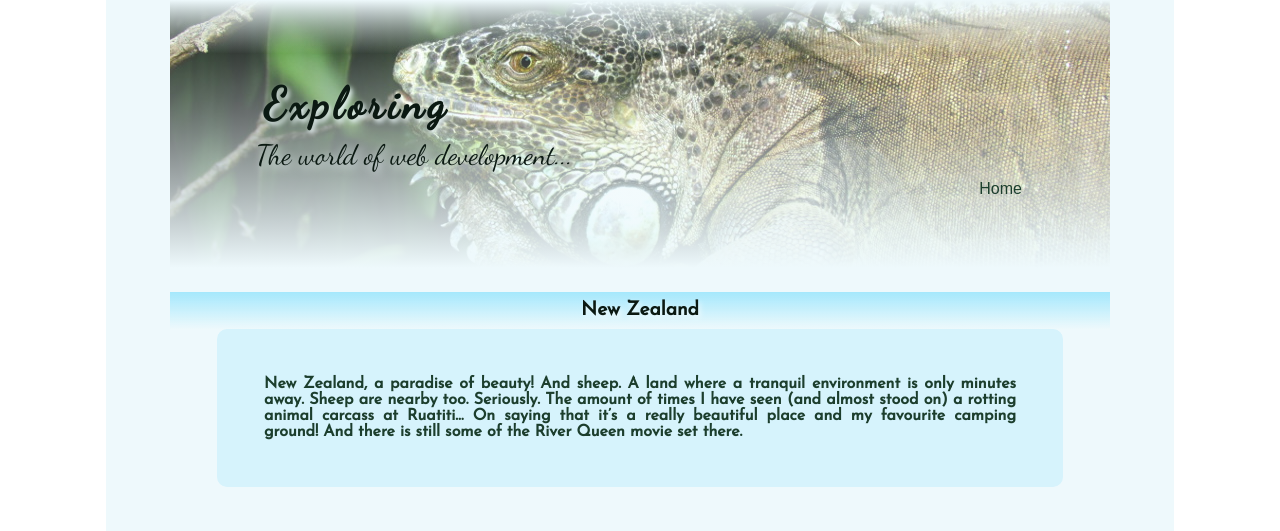
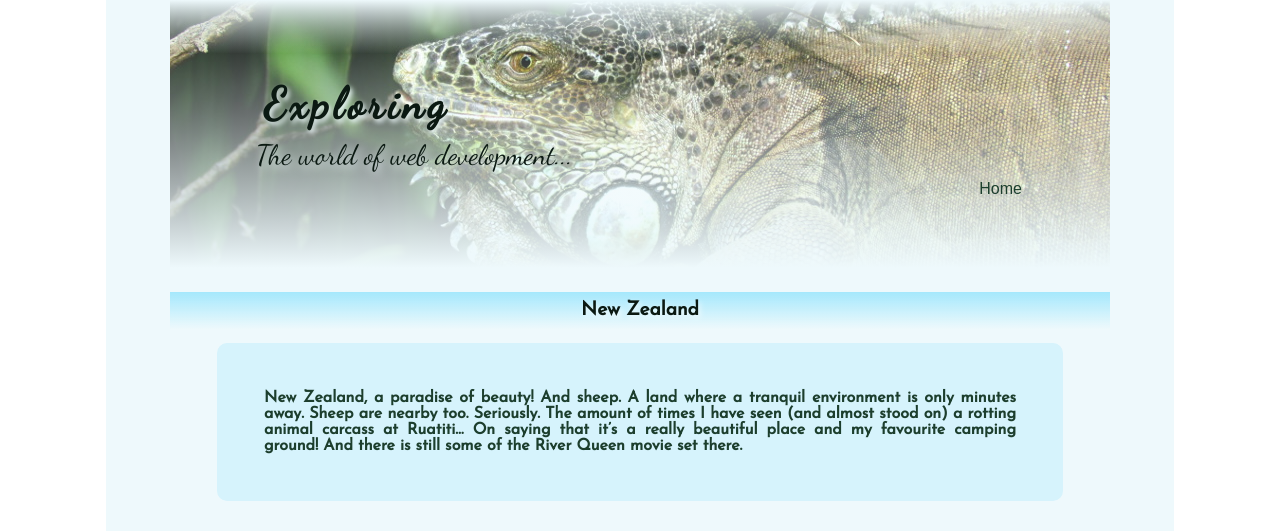
Before and after one commit to IonaCS/IonaCS.github.io, a plain HTML site: page newzealand.html in a window 1280 px wide. Shown: the top 531 px of the page. Drawn offline with nearby package versions, Linux system fonts and the light colour scheme; grey boxes are pictures that could not be loaded.

Commit message:
adjust gallery text margin

```diff
--- a/css/responsive.css
+++ b/css/responsive.css
@@ -17,7 +17,7 @@ Section
 
   .gallerytext {
     width: 80%;
-    margin: 0 5% 2.5%;
+    margin: 1.5% 5%;
   }
 
 /***************************************************
```
